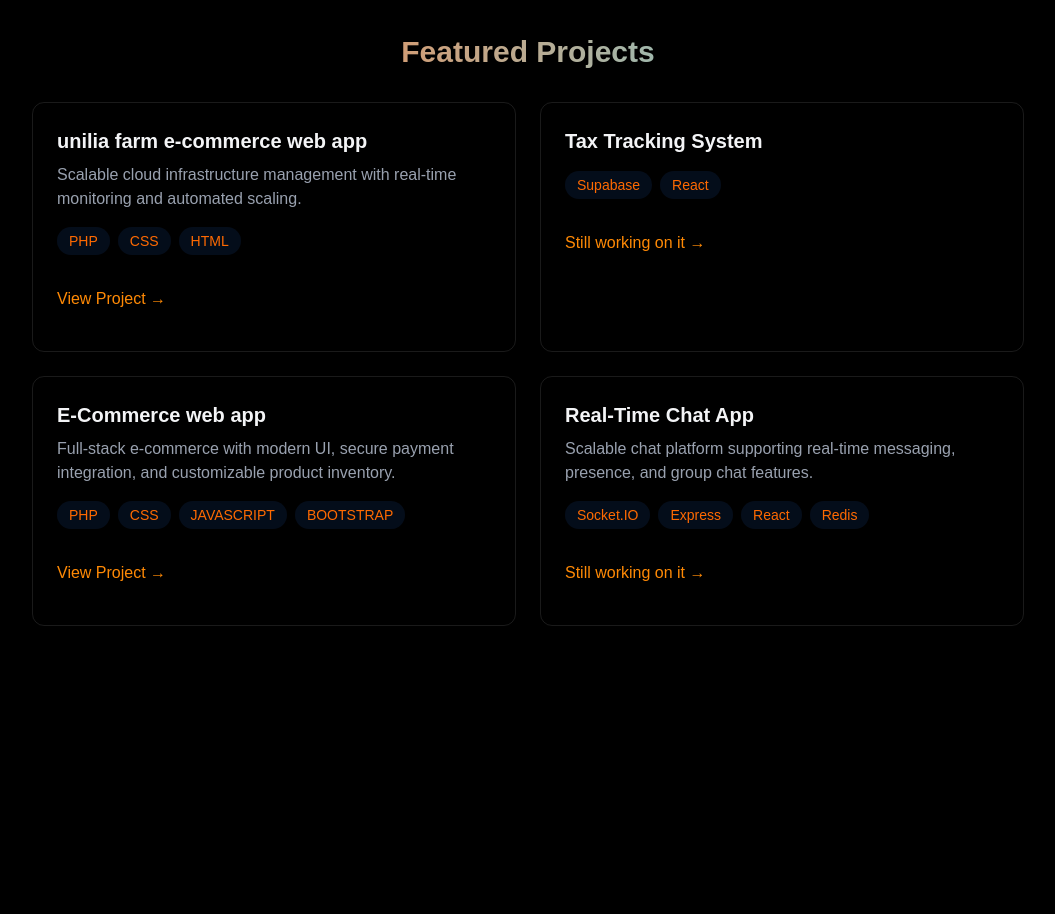
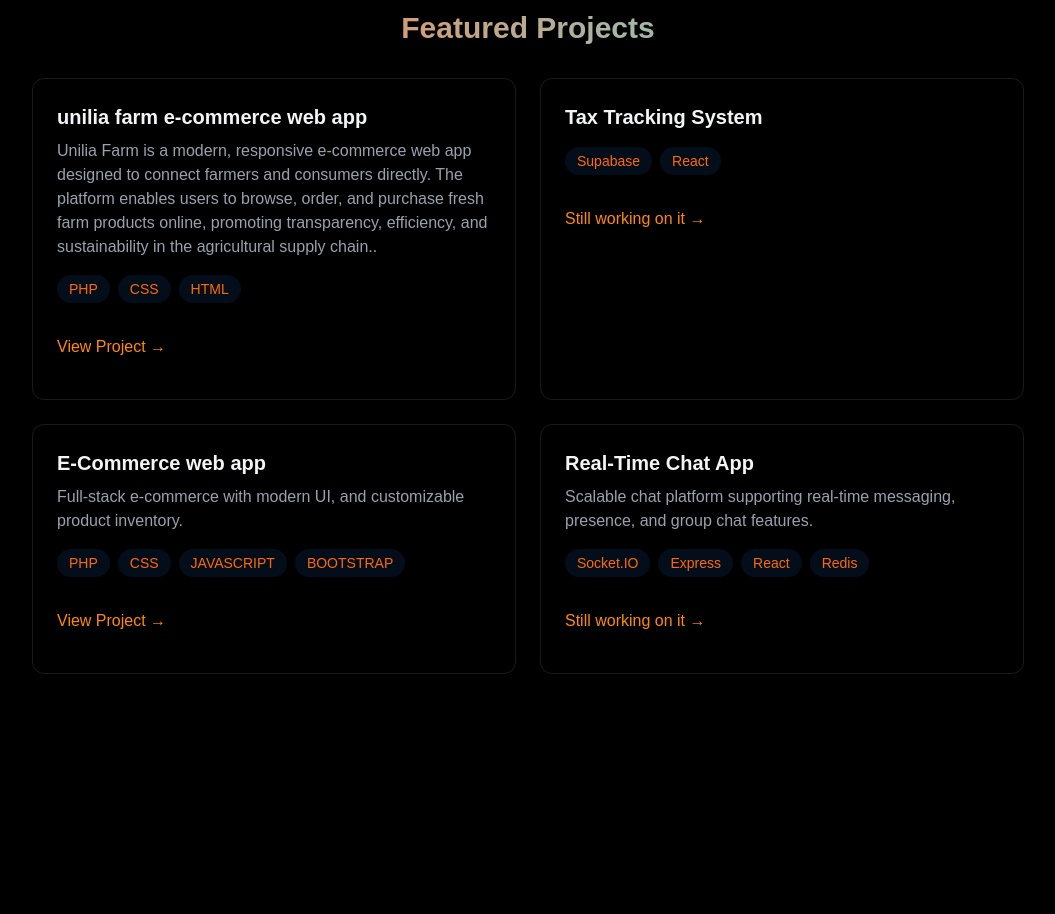
Before and after one commit to s0m0u7l/my-portfolio, a React (Vite) app: page / in a window 1280 px wide. Shown: the part 1740-2654 px from the top of the page, without its empty margins (112-1167 px from the left). Built offline with nearby package versions, Linux system fonts and the light colour scheme.

Commit message:
Update site content

```diff
--- a/src/components/sections/Projects.jsx
+++ b/src/components/sections/Projects.jsx
@@ -16,8 +16,7 @@ export const Projects = () => {
             <div className="p-6 rounded-xl border border-white/10 hover:-translate-y-1 hover:border-blue-500/30 hover:shadow-[0_2px_8px_rgba(59,130,246,0.2)] transition">
               <h3 className="text-xl font-bold mb-2">unilia farm e-commerce web app</h3>
               <p className="text-gray-400 mb-4">
-                Scalable cloud infrastructure management with real-time
-                monitoring and automated scaling.
+              Unilia Farm is a modern, responsive e-commerce web app designed to connect farmers and consumers directly. The platform enables users to browse, order, and purchase fresh farm products online, promoting transparency, efficiency, and sustainability in the agricultural supply chain..
               </p>
               <div className="flex flex-wrap gap-2 mb-4">
                 {["PHP","CSS","HTML"].map((tech, key) => (
@@ -89,8 +88,7 @@ export const Projects = () => {
             >
               <h3 className="text-xl font-bold mb-2">E-Commerce web app</h3>
               <p className="text-gray-400 mb-4">
-                Full-stack e-commerce with modern UI, secure payment
-                integration, and customizable product inventory.
+                Full-stack e-commerce with modern UI, and customizable product inventory.
               </p>
               <div className="flex flex-wrap gap-2 mb-4">
                 {["PHP","CSS","JAVASCRIPT","BOOTSTRAP"].map(
```
